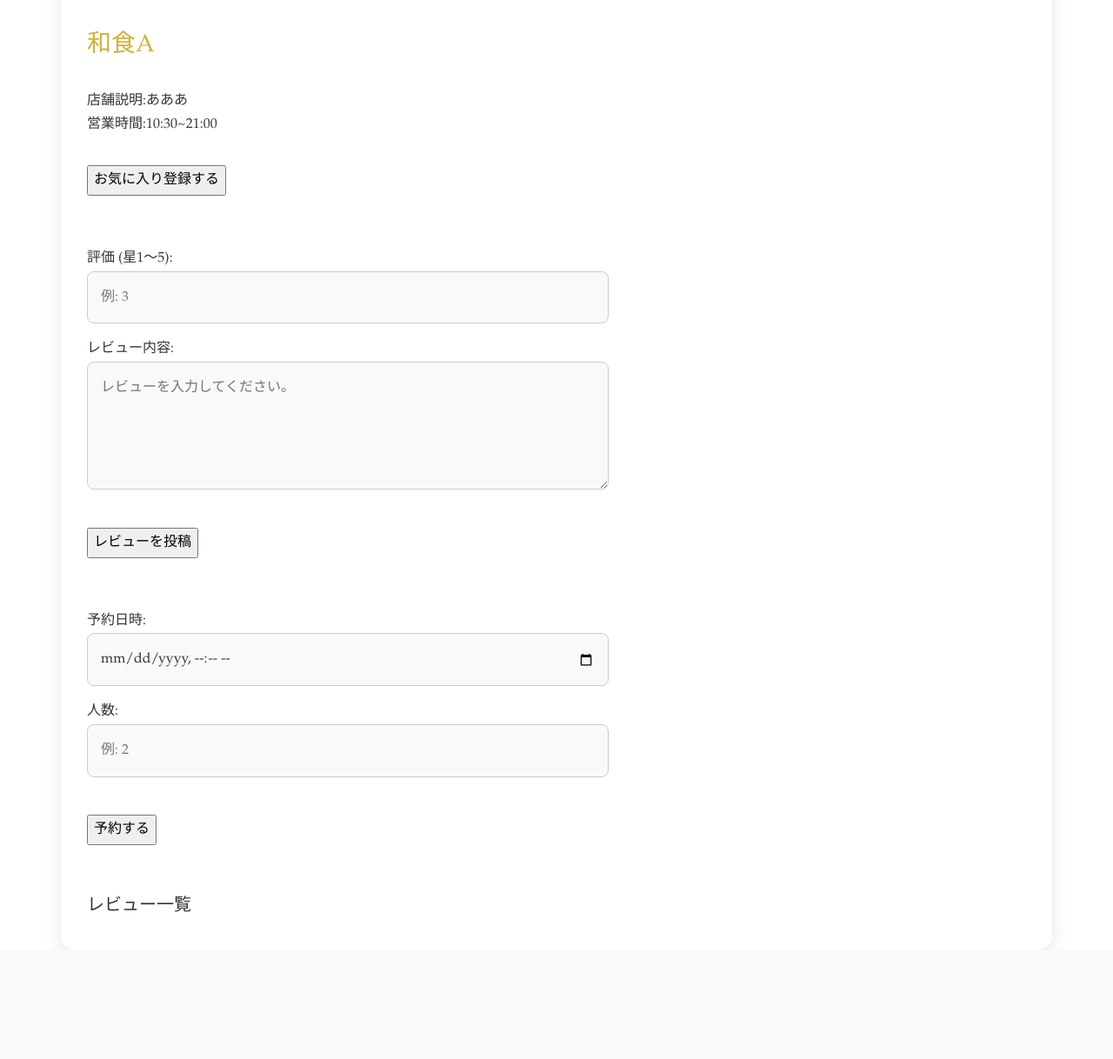
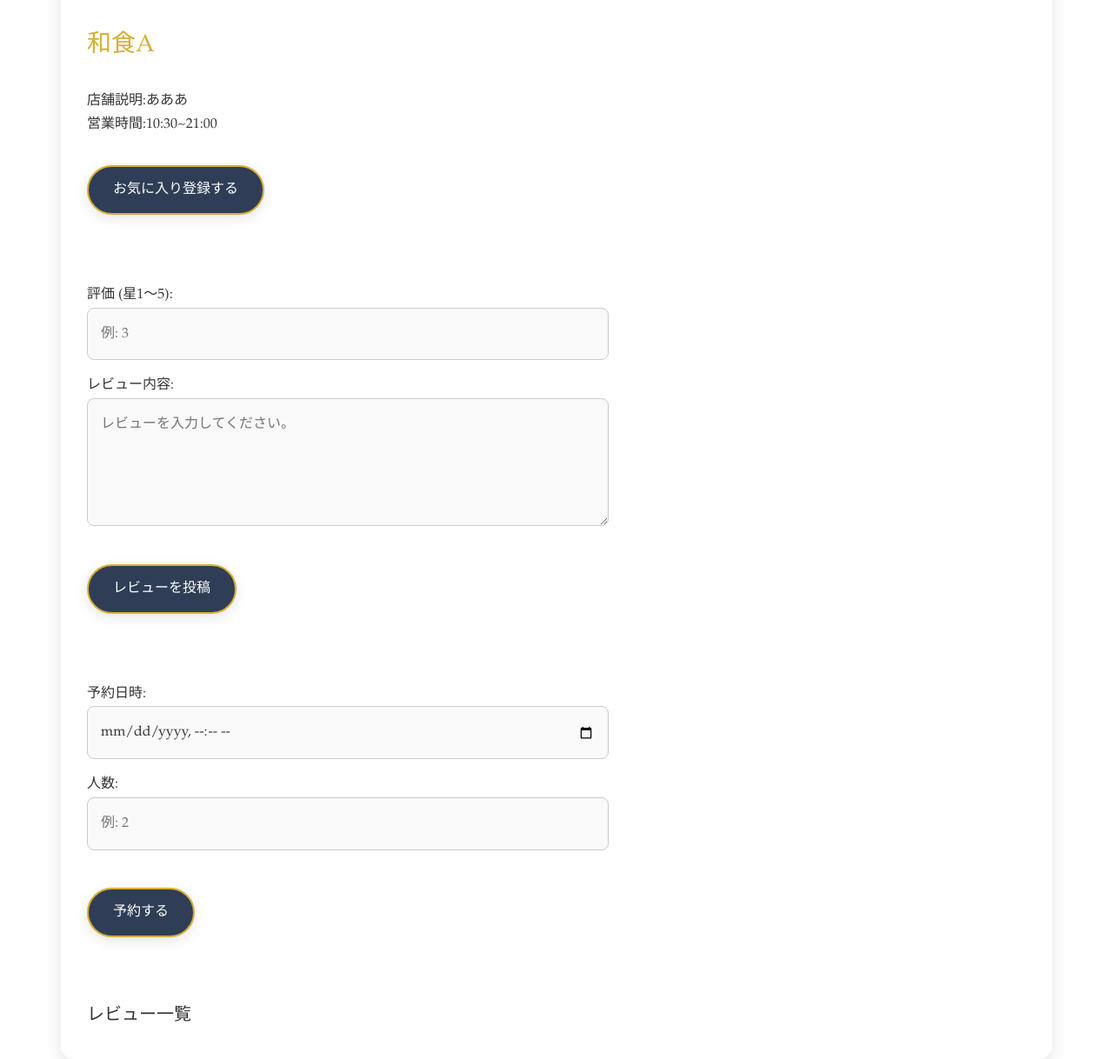
Before and after one commit to o1-mat/django-tabelog-kadai, a Django app: page /restaurant/1 in a window 1280 px wide. Shown: the part 212-1430 px from the top of the page at 87% size. Before the commit the page ends 1261 px from the top, so only its background shows below. Run offline with Django 5.2, Linux system fonts and the light colour scheme; data comes from the database, SQL or seed files in the repository; data that the repository does not hold is empty; parts of the project's set-up code (start-up, migrations or seed data) failed here and were passed over.

Commit message:
Add files via upload

```diff
--- a/kadai_002/templates/nagoyameshi/edit_review.html
+++ b/kadai_002/templates/nagoyameshi/edit_review.html
@@ -6,7 +6,7 @@
 <form action="{% url 'edit_review' review.id %}" method="post">
     {% csrf_token %}
     {{ form.as_p }}
-    <input type="submit" value="更新">
+    <button type="submit" class="button">更新</button>
     <a href="{% url 'restaurant' review.restaurant.id %}" class="btn-cancel button">キャンセル</a>
 </form>
 
--- a/kadai_002/templates/nagoyameshi/restaurant.html
+++ b/kadai_002/templates/nagoyameshi/restaurant.html
@@ -9,8 +9,9 @@
 {# TODO:お気に入りのボタンを用意する #}
 <form action="{% url 'favorite' restaurant.id %}" method="post">
     {% csrf_token %}
-    <input type="submit" value="お気に入り登録する">
+    <button type="submit" class="button">お気に入り登録する</button>
 </form><br><br>
+
 
 
 {# TODO: レビュー投稿用のフォームを作る #}
@@ -34,7 +35,7 @@
     <label for="content" class="label-long">レビュー内容:</label>
     <textarea id="content" name="content" rows="4" placeholder="レビューを入力してください。" required></textarea><br>
 
-    <input type="submit" value="レビューを投稿">
+    <button type="submit" class="button">レビューを投稿</button>
 </form><br><br>
 
 
@@ -48,7 +49,8 @@
     <label for="headcount">人数:</label>
     <input type="number" id="headcount" name="headcount" min="1" placeholder="例: 2" required><br>
 
-    <input type="submit" value="予約する">
+    <button type="submit" class="button">予約する</button>
+
 </form><br><br>
 
 
@@ -68,7 +70,7 @@
     <a href="{% url 'edit_review' review.id %}" class="button">編集</a>
     <form action="{% url 'delete_review' review.id %}" method="post" style="display:inline;">
         {% csrf_token %}
-        <input type="submit" value="削除" onclick="return confirm('本当に削除しますか？');">
+        <button type="submit" class="button" onclick="return confirm('本当に削除しますか？');">削除</button>
     </form>
     {% endif %}
 
```
